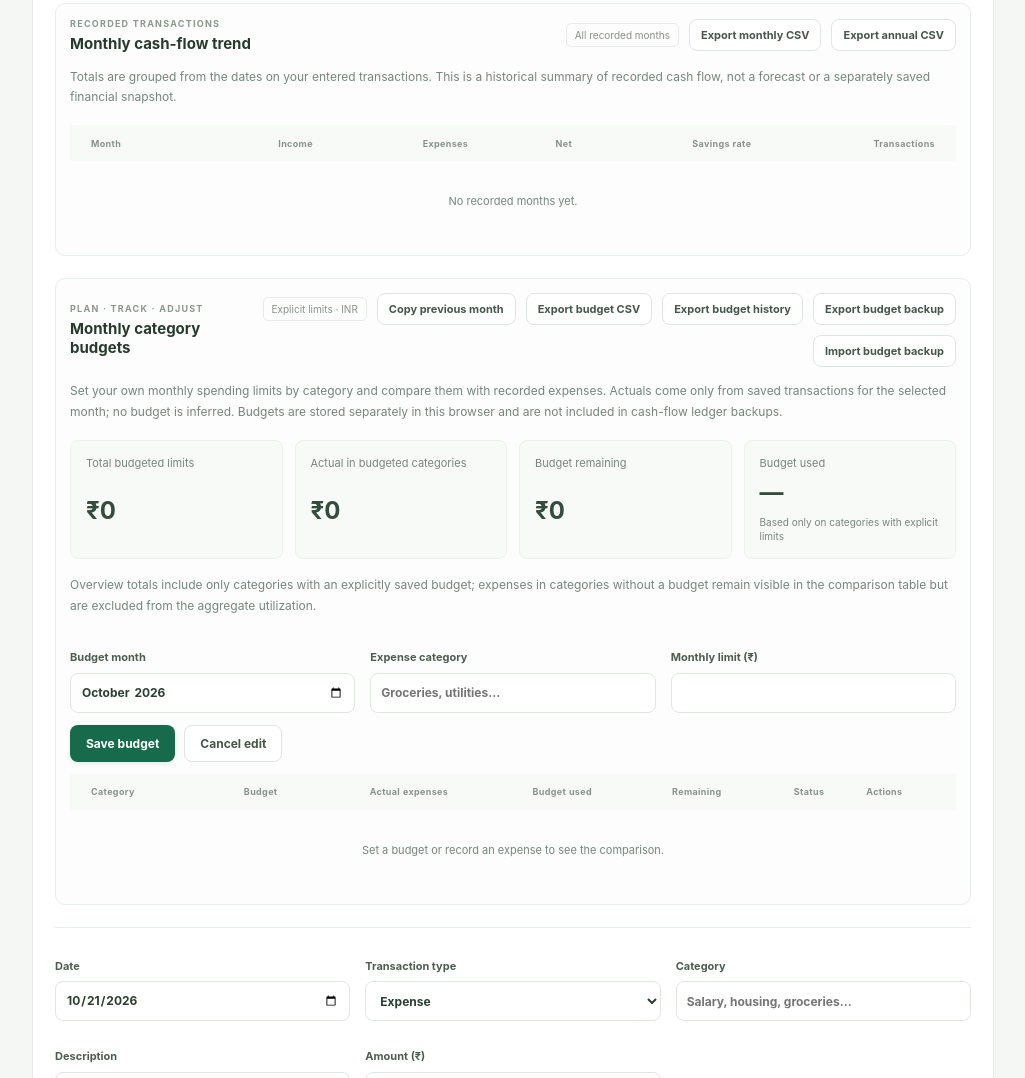
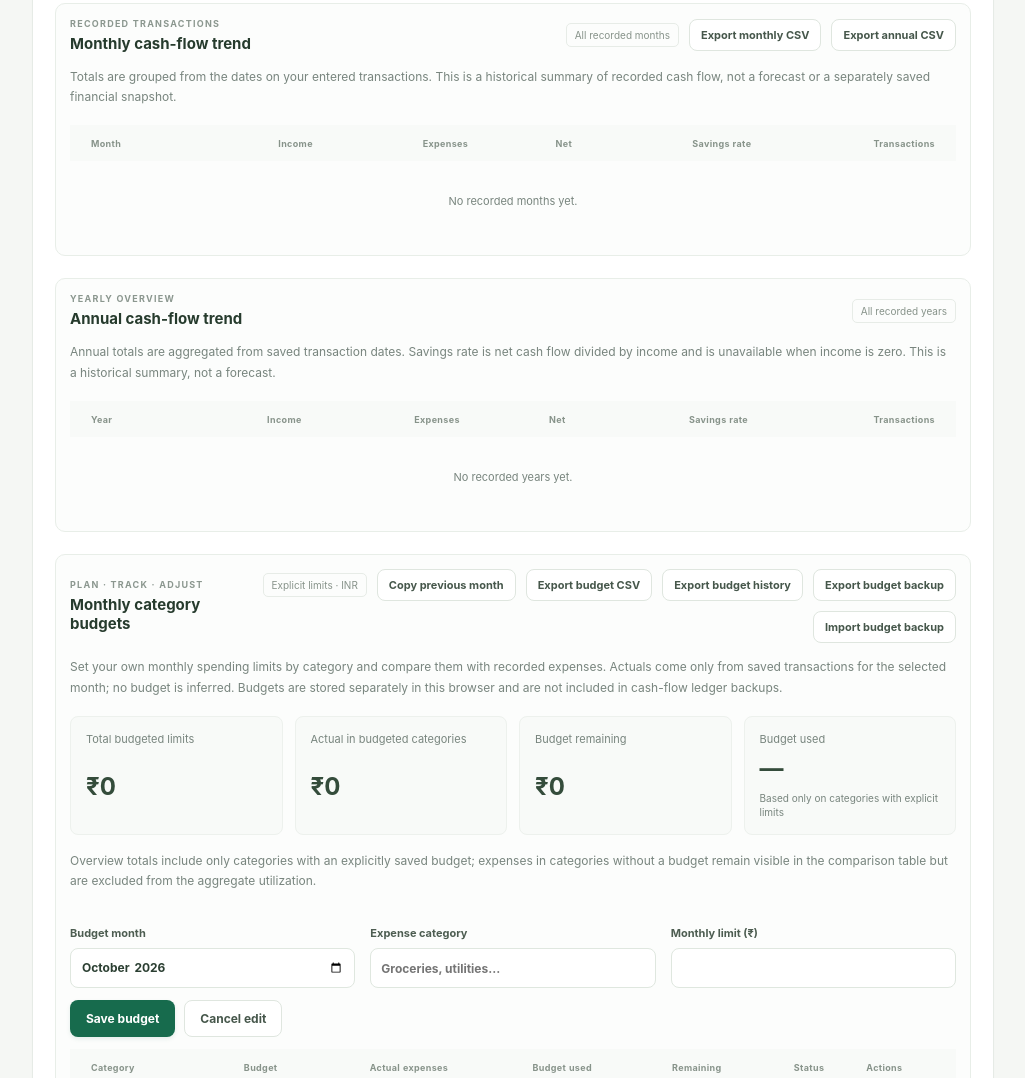
Before and after one commit to SRSekhar/Personal-Family-Office, a website with bundled scripts: page apps/dashboard/index.html in a window 1280 px wide. Shown: the part 5739-6817 px from the top of the page, without its empty margins (248-1273 px from the left). Built offline with nearby package versions, Linux system fonts and the light colour scheme.

Commit message:
Add annual cash-flow trend table

```diff
--- a/apps/dashboard/index.html
+++ b/apps/dashboard/index.html
@@ -428,6 +428,18 @@
                     </div>
                     <p id="cash-flow-monthly-empty" class="cash-flow-empty">No recorded months yet.</p>
                 </section>
+                <section class="cash-flow-category-panel" aria-labelledby="cash-flow-annual-heading">
+                    <div class="panel-header"><div><p class="eyebrow">YEARLY OVERVIEW</p><h3 id="cash-flow-annual-heading">Annual cash-flow trend</h3></div><span class="panel-tag">All recorded years</span></div>
+                    <p class="cash-flow-intro">Annual totals are aggregated from saved transaction dates. Savings rate is net cash flow divided by income and is unavailable when income is zero. This is a historical summary, not a forecast.</p>
+                    <div class="table-wrap cash-flow-category-table-wrap">
+                        <table>
+                            <caption class="sr-only">Annual income, expenses, net cash flow, savings rate, and transaction count from recorded transactions</caption>
+                            <thead><tr><th scope="col">Year</th><th scope="col">Income</th><th scope="col">Expenses</th><th scope="col">Net</th><th scope="col">Savings rate</th><th scope="col">Transactions</th></tr></thead>
+                            <tbody id="cash-flow-annual-rows"></tbody>
+                        </table>
+                    </div>
+                    <p id="cash-flow-annual-empty" class="cash-flow-empty">No recorded years yet.</p>
+                </section>
                 <section class="cash-flow-category-panel cash-flow-budget-panel" aria-labelledby="cash-flow-budget-heading">
                     <div class="panel-header">
                         <div><p class="eyebrow">PLAN · TRACK · ADJUST</p><h3 id="cash-flow-budget-heading">Monthly category budgets</h3></div>
```
